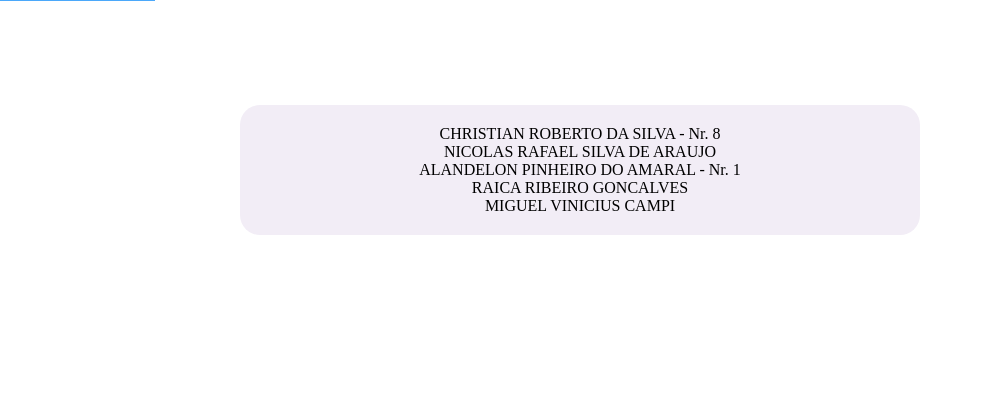
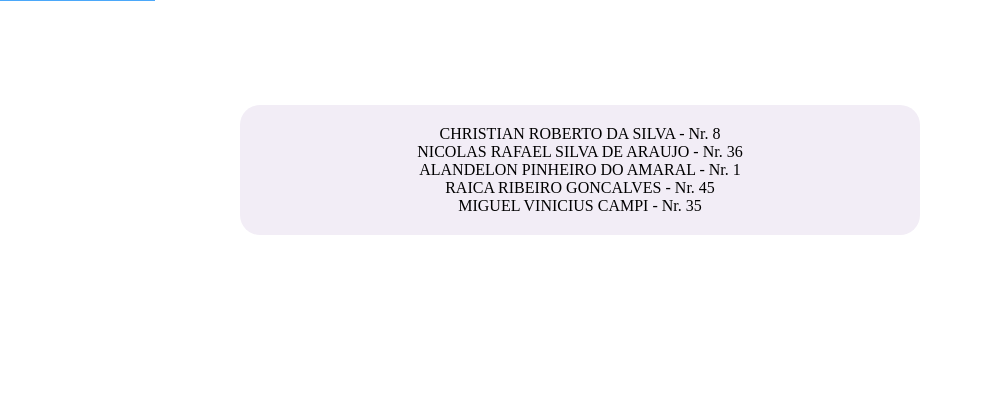
Before and after one commit to play1de/academico, a Flask app: page / in a window 1280 px wide. Shown: the part 45-455 px from the top of the page, without its empty margins (0-983 px from the left). Run offline with Flask 3, Linux system fonts and the light colour scheme.

Commit message:
Update index.html

```diff
--- a/templates/index.html
+++ b/templates/index.html
@@ -22,16 +22,16 @@
                 CHRISTIAN ROBERTO DA SILVA - Nr. 8
             </div>
             <div class="aluno">
-                NICOLAS RAFAEL SILVA DE ARAUJO
+                NICOLAS RAFAEL SILVA DE ARAUJO - Nr. 36
             </div>
             <div class="aluno">
                 ALANDELON PINHEIRO DO AMARAL - Nr. 1
             </div>
             <div class="aluno">
-                RAICA RIBEIRO GONCALVES
+                RAICA RIBEIRO GONCALVES - Nr. 45
             </div>
             <div class="aluno">
-                MIGUEL VINICIUS CAMPI
+                MIGUEL VINICIUS CAMPI - Nr. 35
             </div>
         </div>
 
```
